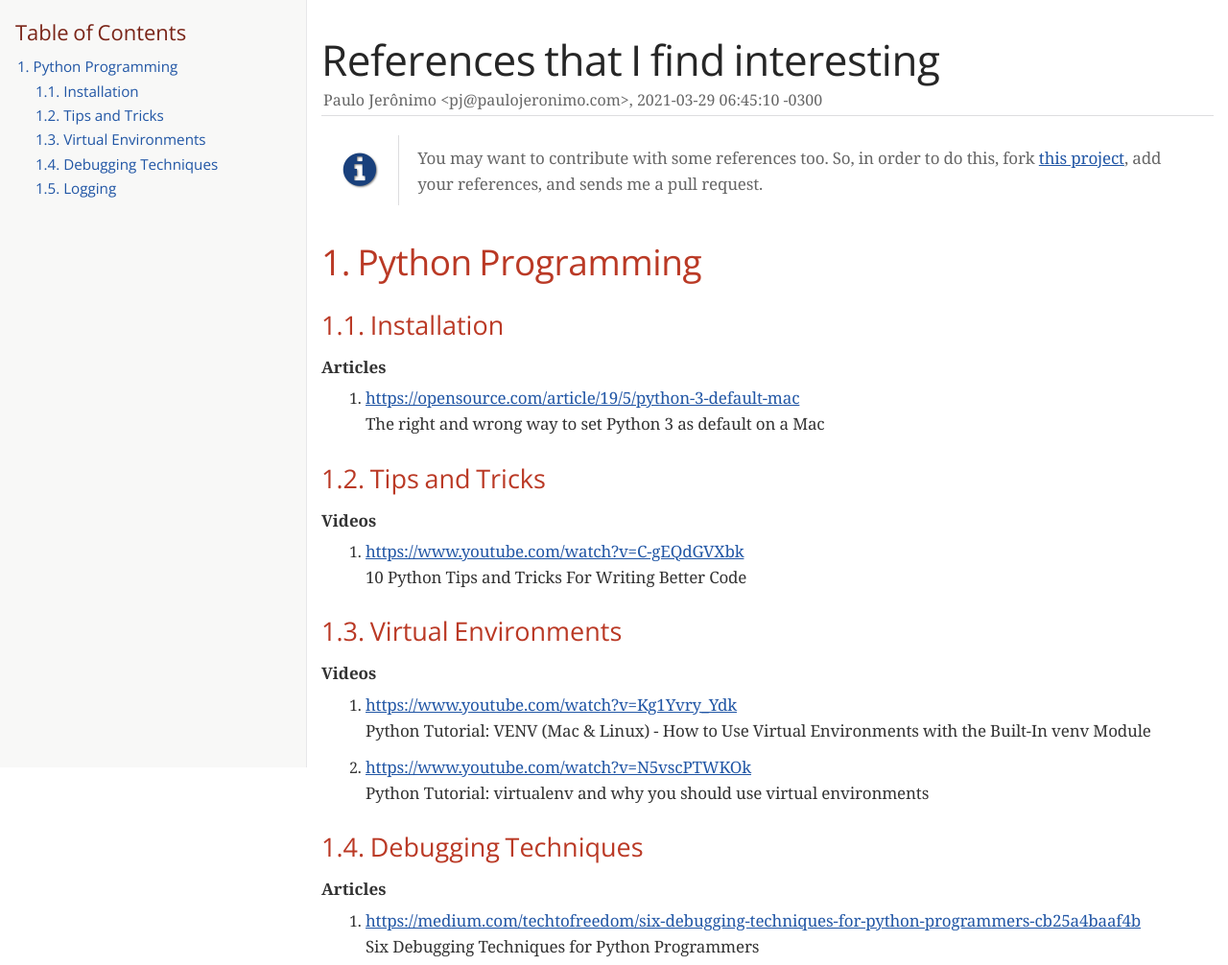
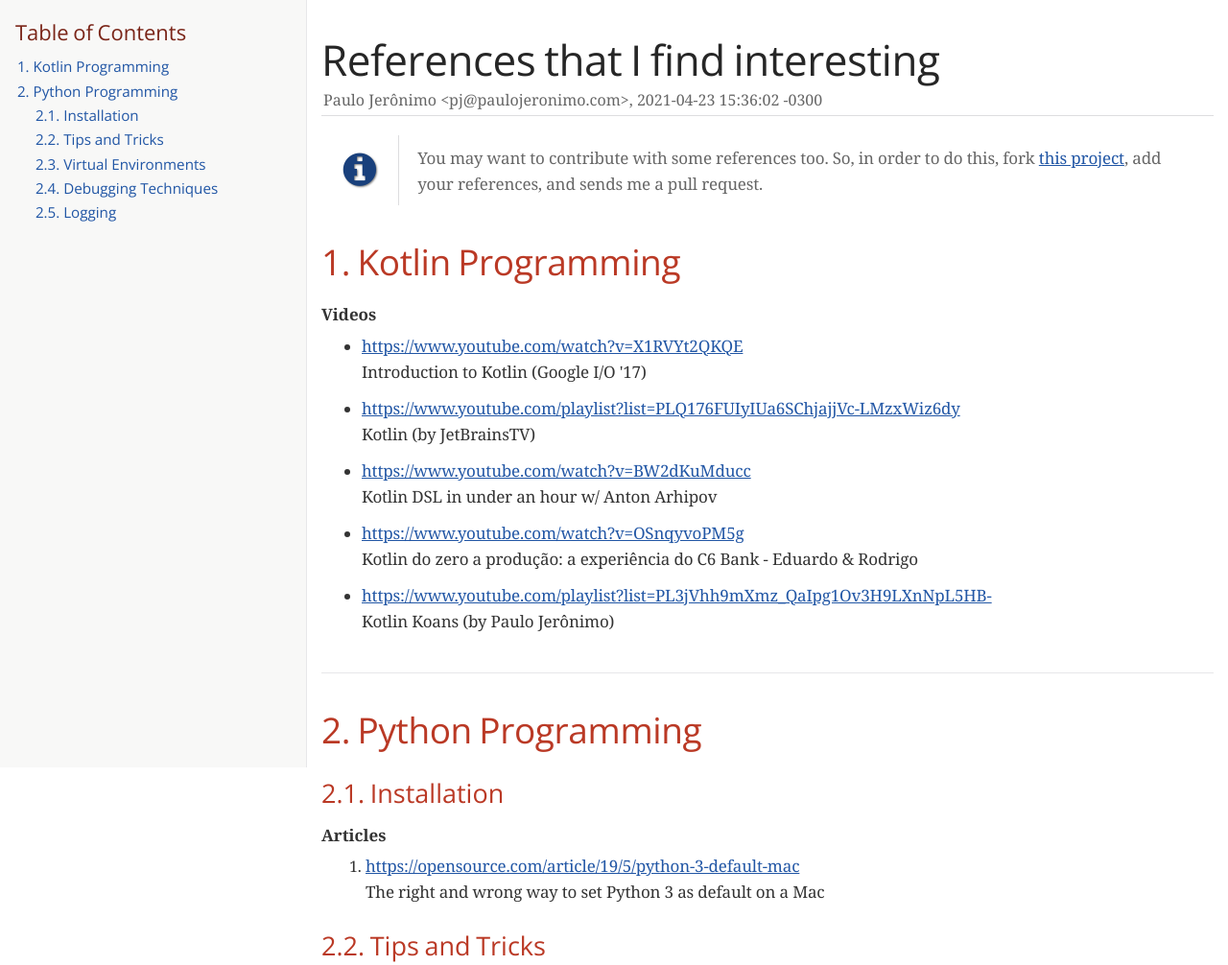
Before and after one commit to paulojeronimo/refs, a plain HTML site: page index.html in a window 1280 px wide. Shown: the top 1006 px of the page at 96% size. Drawn offline with nearby package versions, Linux system fonts and the light colour scheme; a web font is replaced by a local one.

Commit message:
Published at Fri Apr 23 15:47:13 -03 2021

```diff
--- a/index.html
+++ b/index.html
@@ -5,7 +5,7 @@
 <meta http-equiv="X-UA-Compatible" content="IE=edge">
 <meta name="viewport" content="width=device-width, initial-scale=1.0">
 <meta name="generator" content="Asciidoctor 2.0.10">
-<meta name="author" content="Paulo Jerônimo &lt;pj@paulojeronimo.com&gt;, 2021-03-29 06:45:10 -0300">
+<meta name="author" content="Paulo Jerônimo &lt;pj@paulojeronimo.com&gt;, 2021-04-23 15:36:02 -0300">
 <title>References that I find interesting</title>
 <link rel="stylesheet" href="https://fonts.googleapis.com/css?family=Open+Sans:300,300italic,400,400italic,600,600italic%7CNoto+Serif:400,400italic,700,700italic%7CDroid+Sans+Mono:400,700">
 <style>
@@ -442,18 +442,19 @@
 <div id="header">
 <h1>References that I find interesting</h1>
 <div class="details">
-<span id="author" class="author">Paulo Jerônimo &lt;pj@paulojeronimo.com&gt;, 2021-03-29 06:45:10 -0300</span><br>
+<span id="author" class="author">Paulo Jerônimo &lt;pj@paulojeronimo.com&gt;, 2021-04-23 15:36:02 -0300</span><br>
 </div>
 <div id="toc" class="toc2">
 <div id="toctitle">Table of Contents</div>
 <ul class="sectlevel1">
-<li><a href="#python">1. Python Programming</a>
+<li><a href="#kotlin">1. Kotlin Programming</a></li>
+<li><a href="#python">2. Python Programming</a>
 <ul class="sectlevel2">
-<li><a href="#python-installation">1.1. Installation</a></li>
-<li><a href="#python-tips-and-tricks">1.2. Tips and Tricks</a></li>
-<li><a href="#python-virtual-environments">1.3. Virtual Environments</a></li>
-<li><a href="#python-debugging-techniques">1.4. Debugging Techniques</a></li>
-<li><a href="#python-logging">1.5. Logging</a></li>
+<li><a href="#python-installation">2.1. Installation</a></li>
+<li><a href="#python-tips-and-tricks">2.2. Tips and Tricks</a></li>
+<li><a href="#python-virtual-environments">2.3. Virtual Environments</a></li>
+<li><a href="#python-debugging-techniques">2.4. Debugging Techniques</a></li>
+<li><a href="#python-logging">2.5. Logging</a></li>
 </ul>
 </li>
 </ul>
@@ -479,10 +480,46 @@
 </div>
 </div>
 <div class="sect1">
-<h2 id="python"><a class="anchor" href="#python"></a>1. Python Programming</h2>
+<h2 id="kotlin"><a class="anchor" href="#kotlin"></a>1. Kotlin Programming</h2>
+<div class="sectionbody">
+<div class="dlist">
+<dl>
+<dt class="hdlist1">Videos</dt>
+<dd>
+<div class="ulist">
+<ul>
+<li>
+<p><a href="https://www.youtube.com/watch?v=X1RVYt2QKQE" class="bare">https://www.youtube.com/watch?v=X1RVYt2QKQE</a><br>
+Introduction to Kotlin (Google I/O '17)</p>
+</li>
+<li>
+<p><a href="https://www.youtube.com/playlist?list=PLQ176FUIyIUa6SChjajjVc-LMzxWiz6dy" class="bare">https://www.youtube.com/playlist?list=PLQ176FUIyIUa6SChjajjVc-LMzxWiz6dy</a><br>
+Kotlin (by JetBrainsTV)</p>
+</li>
+<li>
+<p><a href="https://www.youtube.com/watch?v=BW2dKuMducc" class="bare">https://www.youtube.com/watch?v=BW2dKuMducc</a><br>
+Kotlin DSL in under an hour w/ Anton Arhipov</p>
+</li>
+<li>
+<p><a href="https://www.youtube.com/watch?v=OSnqyvoPM5g" class="bare">https://www.youtube.com/watch?v=OSnqyvoPM5g</a><br>
+Kotlin do zero a produção: a experiência do C6 Bank - Eduardo &amp; Rodrigo</p>
+</li>
+<li>
+<p><a href="https://www.youtube.com/playlist?list=PL3jVhh9mXmz_QaIpg1Ov3H9LXnNpL5HB-" class="bare">https://www.youtube.com/playlist?list=PL3jVhh9mXmz_QaIpg1Ov3H9LXnNpL5HB-</a><br>
+Kotlin Koans (by Paulo Jerônimo)</p>
+</li>
+</ul>
+</div>
+</dd>
+</dl>
+</div>
+</div>
+</div>
+<div class="sect1">
+<h2 id="python"><a class="anchor" href="#python"></a>2. Python Programming</h2>
 <div class="sectionbody">
 <div class="sect2">
-<h3 id="python-installation"><a class="anchor" href="#python-installation"></a>1.1. Installation</h3>
+<h3 id="python-installation"><a class="anchor" href="#python-installation"></a>2.1. Installation</h3>
 <div class="dlist">
 <dl>
 <dt class="hdlist1">Articles</dt>
@@ -500,7 +537,7 @@
 </div>
 </div>
 <div class="sect2">
-<h3 id="python-tips-and-tricks"><a class="anchor" href="#python-tips-and-tricks"></a>1.2. Tips and Tricks</h3>
+<h3 id="python-tips-and-tricks"><a class="anchor" href="#python-tips-and-tricks"></a>2.2. Tips and Tricks</h3>
 <div class="dlist">
 <dl>
 <dt class="hdlist1">Videos</dt>
@@ -518,7 +555,7 @@
 </div>
 </div>
 <div class="sect2">
-<h3 id="python-virtual-environments"><a class="anchor" href="#python-virtual-environments"></a>1.3. Virtual Environments</h3>
+<h3 id="python-virtual-environments"><a class="anchor" href="#python-virtual-environments"></a>2.3. Virtual Environments</h3>
 <div class="dlist">
 <dl>
 <dt class="hdlist1">Videos</dt>
@@ -540,7 +577,7 @@
 </div>
 </div>
 <div class="sect2">
-<h3 id="python-debugging-techniques"><a class="anchor" href="#python-debugging-techniques"></a>1.4. Debugging Techniques</h3>
+<h3 id="python-debugging-techniques"><a class="anchor" href="#python-debugging-techniques"></a>2.4. Debugging Techniques</h3>
 <div class="dlist">
 <dl>
 <dt class="hdlist1">Articles</dt>
@@ -577,7 +614,7 @@
 </div>
 </div>
 <div class="sect2">
-<h3 id="python-logging"><a class="anchor" href="#python-logging"></a>1.5. Logging</h3>
+<h3 id="python-logging"><a class="anchor" href="#python-logging"></a>2.5. Logging</h3>
 <div class="dlist">
 <dl>
 <dt class="hdlist1">Articles</dt>
```
